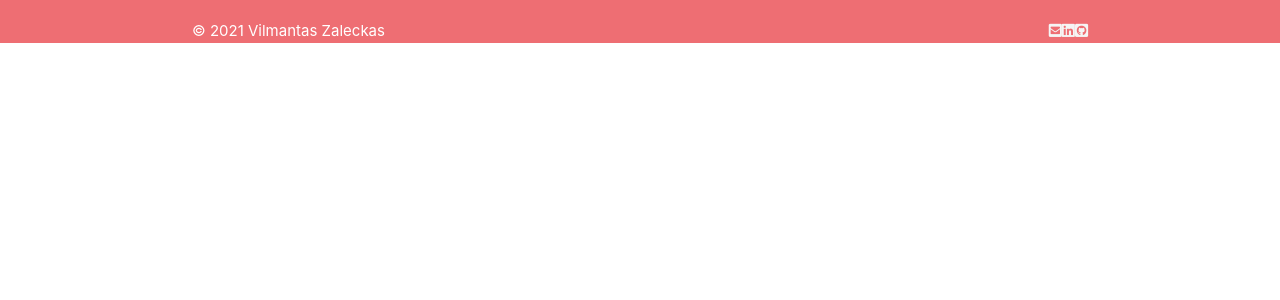
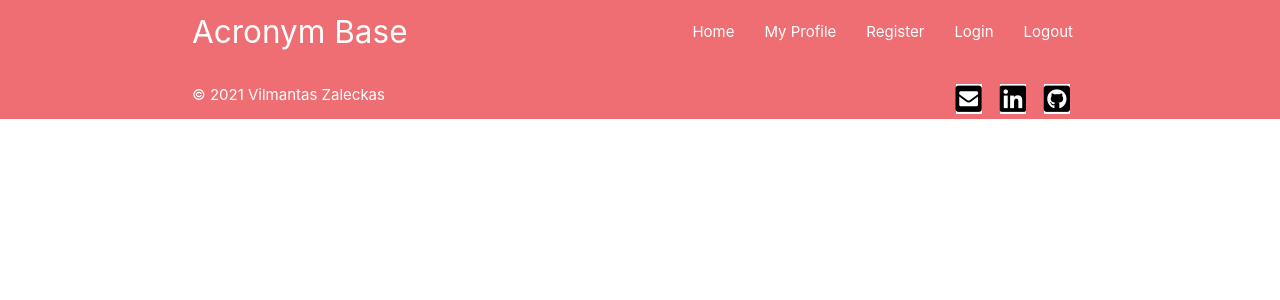
Before and after one commit to Code-Institute-Submissions/CI-MS3-acronym-base, a Flask app: page / in a window 1280 px wide. Shown: the top 300 px of the page. Run offline with Flask 2, Linux system fonts and the light colour scheme; data that the repository does not hold is empty; some libraries are stand-ins or nearby versions.

Commit message:
Add header to base.html, social links for footer + styling

```diff
--- a/static/css/style.css
+++ b/static/css/style.css
@@ -0,0 +1,45 @@
+  .my-social-links {
+    margin-right: 2%;
+  }
+
+  .my-social-links i {
+      font-size: 2em;
+      color: black;
+      background-color: white;
+  }
+
+  .my-social-links i:hover {
+    color:white;
+    background-color: black;
+    }
+
+  #search-bar {
+      opacity: 0.7;
+      border: 1px black;
+  }
+
+
+  br {
+      background-color: black;
+  }
+
+  #main-content {
+      margin-top: 5%;
+  }
+
+  #footer-text {
+      margin-bottom: 1%;
+  }
+
+  /*Materialize Sticky footer */
+  body {
+      display: flex;
+      min-height: 100vh;
+      flex-direction: column;
+  }
+
+  main {
+      flex: 1 0 auto;
+  }
+
+  /* End Sticky footer */
--- a/templates/base.html
+++ b/templates/base.html
@@ -11,27 +11,49 @@
         type="text/css">
     <link href="https://fonts.googleapis.com/icon?family=Material+Icons" rel="stylesheet">
     <link rel="stylesheet" type="text/css" href="{{ url_for('static', filename='css/style.css') }}">
+    <title>Acronym Base</title>
     {% block styles %}
     {% endblock %}
 </head>
 
 <body>
+    <header>
+        <nav>
+            <div class="nav-wrapper container">
+                <a href="#!" class="brand-logo">Acronym Base</a>
+                <a href="#" data-target="mobile-demo" class="sidenav-trigger"><i class="material-icons">menu</i></a>
+                <ul class="right hide-on-med-and-down">
+                    <li><a href="#">Home</a></li>
+                    <li><a href="#">My Profile</a></li>
+                    <li><a href="#">Register</a></li>
+                    <li><a href="#">Login</a></li>
+                    <li><a href="#">Logout</a></li>
+                </ul>
+            </div>
+        </nav>
+
+        <ul class="sidenav" id="mobile-demo">
+            <li><a href="#">Home</a></li>
+            <li><a href="#">My Profile</a></li>
+            <li><a href="#">Register</a></li>
+            <li><a href="#">Login</a></li>
+            <li><a href="#">Logout</a></li>
+        </ul>
+    </header>
 
     {% block content %}
     {% endblock %}
 
 
-
-
     <footer class="page-footer">
         <div id="footer-text" class="container">
             © 2021 Vilmantas Zaleckas
-            <a class="grey-text text-lighten-4 right" target="_blank" href="https://github.com/niekados/">
+            <a class="grey-text text-lighten-4 right my-social-links" target="_blank" href="https://github.com/niekados/">
                 <i class="fab fa-github-square"></i><span class="sr-only">GitHub</span></a>
-            <a class="grey-text text-lighten-4 right" target="_blank"
+            <a class="grey-text text-lighten-4 right my-social-links" target="_blank"
                 href="www.linkedin.com/in/vilmantas-zaleckas-3907a51b9">
                 <i class="fab fa-linkedin"></i><span class="sr-only">LinkedIn</span></a>
-            <a class="grey-text text-lighten-4 right" target="_blank" href="mailto:galway@europe.com">
+            <a class="grey-text text-lighten-4 right my-social-links" target="_blank" href="mailto:galway@europe.com">
                 <i class="fas fa-envelope-square"></i><span class="sr-only">email</span></a>
         </div>
     </footer>
```
